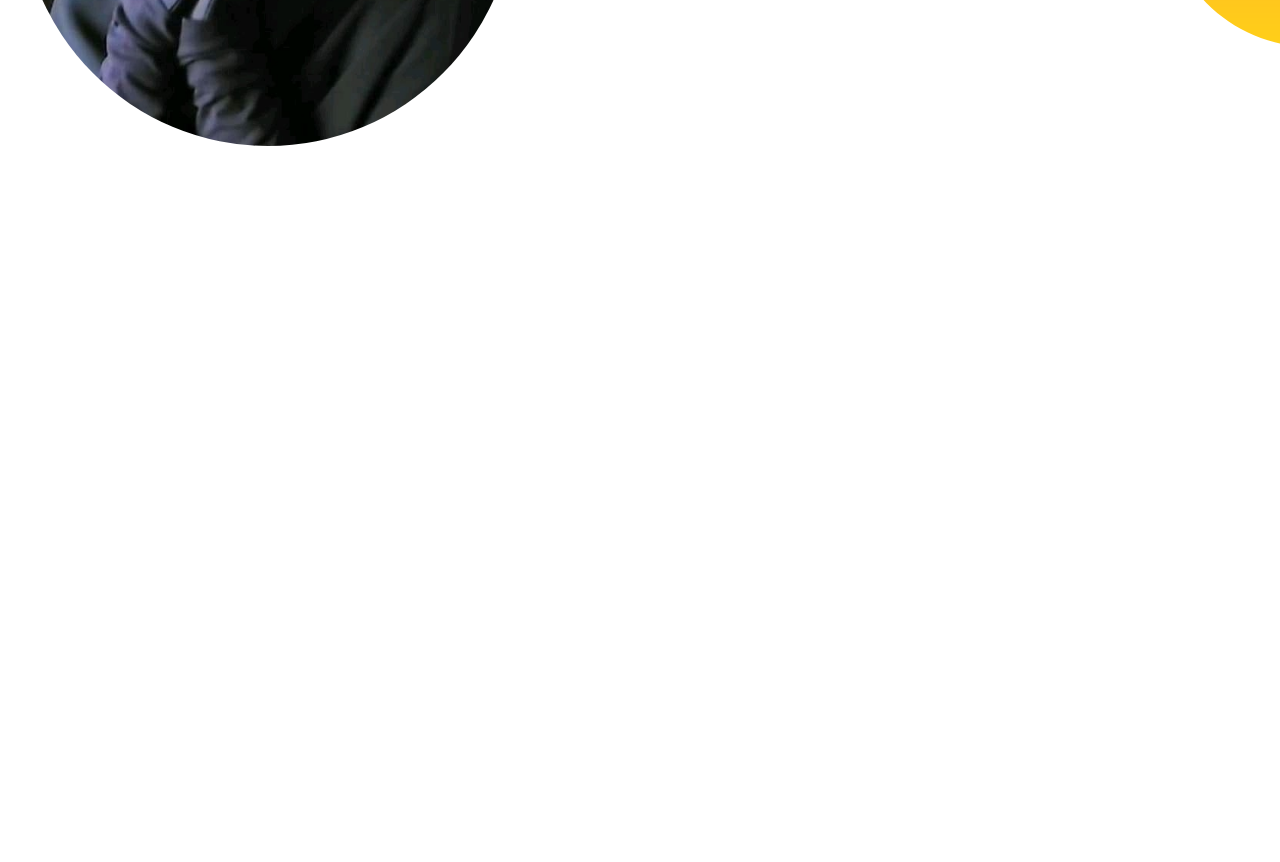
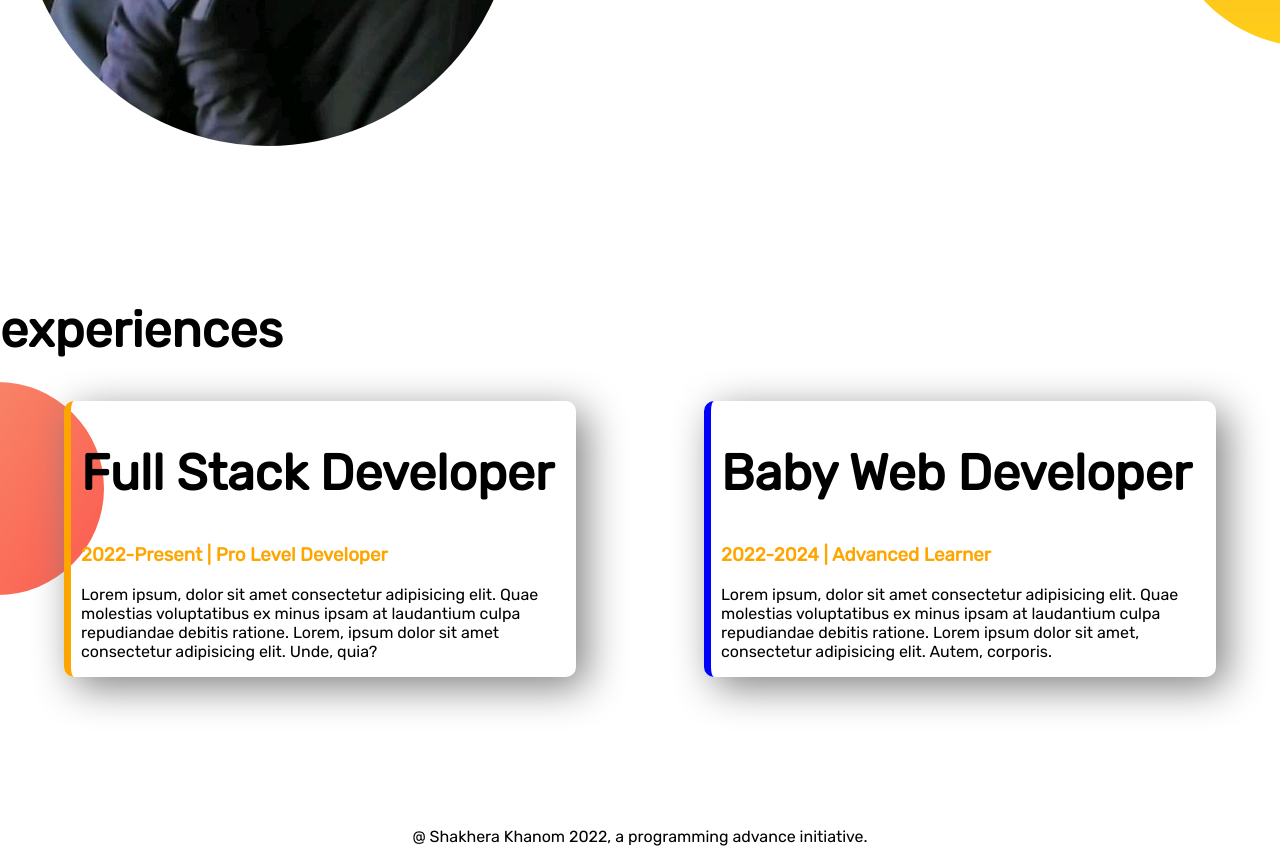
Before and after one commit to shakhera/Developer_Portfolio_github.io, a plain HTML site: page index.html in a window 1280 px wide. Shown: the part 1008-1870 px from the top of the page. Before the commit the page ends 1308 px from the top, so only its background shows below. Drawn offline with Linux system fonts and the light colour scheme.

Commit message:
style border add footer

```diff
--- a/index.html
+++ b/index.html
@@ -22,7 +22,7 @@
 </head>
 
 <body>
-    <section class="top-banner">
+    <section class="top-banner flexible-container ">
         <div class="half-width">
             <h1>Hello..!</h1>
             <h1>I am <span class="orange-color"> Shakhera Khanom </span></h1>
@@ -42,17 +42,37 @@
 
     </section>
 
-    <section class="dream-big">
+    <section class="dream-big flexible-container">
         <div class="half-width">
             <img src="img/shifa.jpg" alt="">
         </div>
         <div class="half-width">
-            <h1>Dream Big</h1>
+            <h1>Dream Blog</h1>
             <h3>Become a Web Developer</h3>
             <p>Lorem ipsum, dolor sit amet consectetur adipisicing elit. Quas eos praesentium voluptatum dicta quidem iure cumque dolorem aliquam iusto vitae magni doloribus, soluta alias! Explicabo similique qui excepturi soluta magnam. Lorem ipsum dolor sit amet consectetur adipisicing elit. Est in possimus voluptatibus pariatur reprehenderit ipsum laborum magnam, expedita aliquam quia harum laboriosam, molestiae perspiciatis deleniti accusamus quas odio dolores ipsa?</p>
         <a class="link-button" href="" target="_blank">DOWNLOAD RESUME</a>
         </div>
     </section>
+
+    <section class="experience-area">
+        <h1>experiences</h1>
+        <div class="flexible-container">
+            <div class="experience-item" id="full-stack-border">
+                <h1>Full Stack Developer</h1>
+                <h3 class="orange-color">2022-Present | Pro Level Developer</h3>
+                <p>Lorem ipsum, dolor sit amet consectetur adipisicing elit. Quae molestias voluptatibus ex minus ipsam at laudantium culpa repudiandae debitis ratione. Lorem, ipsum dolor sit amet consectetur adipisicing elit. Unde, quia?</p>
+            </div>
+            <div class="experience-item" id="baby-web-border">
+                <h1>Baby Web Developer</h1>
+                <h3 class="orange-color">2022-2024 | Advanced Learner</h3>
+                <p>Lorem ipsum, dolor sit amet consectetur adipisicing elit. Quae molestias voluptatibus ex minus ipsam at laudantium culpa repudiandae debitis ratione. Lorem ipsum dolor sit amet, consectetur adipisicing elit. Autem, corporis.</p>
+            </div>
+        </div>
+    </section>
+
+    <footer >
+        <p>@ Shakhera Khanom 2022, a programming advance initiative.</p>
+    </footer>
 </body>
 
 </html>
--- a/style.css
+++ b/style.css
@@ -12,10 +12,13 @@ body{
 h1{
     font-size: 50px;
 }
+h2{
+    font-size: 40px;
+}
 .orange-color{
     color: orange;
 }
-section{
+.flexible-container{
     display: flex;
     margin-bottom: 150px;
 }
@@ -45,3 +48,27 @@ section{
     background-repeat: no-repeat;
     background-position: right;
 }
+.experience-area{
+    background-image: url(img/exp-bg.png);
+    background-repeat: no-repeat;
+    background-position: left;
+}
+
+.experience-item{
+    width: 40%;
+    margin-left: 5%;
+    margin-right: 5%;
+    padding-left: 10px;
+    border-radius: 10px;
+    box-shadow: 10px 10px 40px gray;
+
+}
+#full-stack-border{
+    border-left: 7px solid orange;
+}
+#baby-web-border{
+    border-left: 7px solid blue;
+}
+footer p{
+text-align: center;
+}
```
